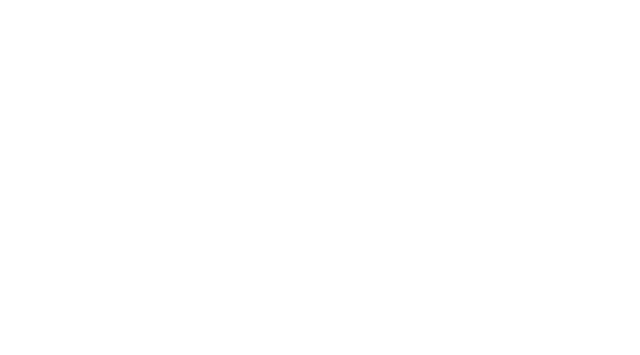
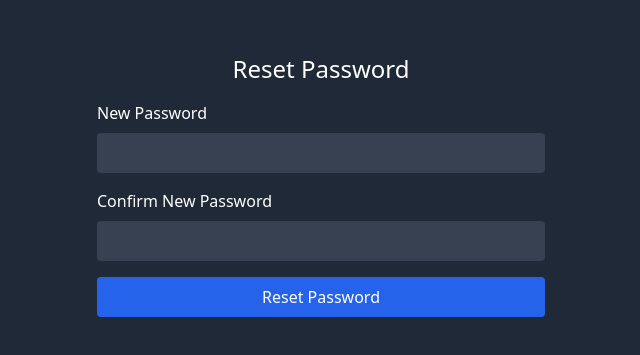
Before and after one commit to MohammedAshiqueM/snd_react, a React (Vite) app in the folder snd/: page /reset-password in a window 1280 px wide. Before the commit this address had no page. Shown: the part 215-570 px from the top of the page, without its empty margins (319-959 px from the left). Built offline with nearby package versions, Linux system fonts and the light colour scheme.

Commit message:
reset password is completed

```diff
--- a/snd/src/App.jsx
+++ b/snd/src/App.jsx
@@ -10,6 +10,8 @@ import Launch from './components/Launch';
 import ProfileHeader from './components/profile';
 import { initializeApp } from './auth';
 import React, { useEffect } from 'react';
+import ForgotPassword from './components/ForgetPassword';
+import ResetPassword from './components/ResetPassword';
 
 function App() {
   return (
@@ -23,6 +25,8 @@ function App() {
             <Route path="/otp" element={<Otp />} />
             <Route path="/home" element={<ProtectedRoute><Home /></ProtectedRoute>} />
             <Route path="/profile" element={<ProfileHeader />} />
+            <Route path="/forget-password" element={<ForgotPassword />} />
+            <Route path="/reset-password" element={<ResetPassword/>} />
 
           </Routes>
         </div>
--- a/snd/src/api.js
+++ b/snd/src/api.js
@@ -82,3 +82,30 @@ export const refreshToken = async () => {
         throw error;
     }
   };
+
+
+//forgot Password
+export const forgetPassword = async (email) => {
+    try {
+        console.log("Sending mail to backend:", email);
+        const response = await axios.post(`forget-password/`, { email });
+        console.log("Backend response:", response.data);
+        return response;
+    } catch (error) {
+        console.error(error);
+        throw error.response ? error.response.data : error.message;
+    }
+};
+
+//reset Password
+export const resetPassword = async (data) => {
+    try {
+        console.log("Sending data to backend:", data);
+        const response = await axios.post(`reset-password/`, data );
+        console.log("Backend response:", response.data);
+        return response;
+    } catch (error) {
+        console.error(error);
+        throw error.response ? error.response.data : error.message;
+    }
+};
--- /dev/null
+++ b/snd/src/components/ForgetPassword.jsx
@@ -0,0 +1,76 @@
+import { useState } from "react";
+import { forgetPassword } from "../api";
+
+const ForgotPassword = () => {
+  const [email, setEmail] = useState("");
+  const [message, setMessage] = useState("");
+  const [error, setError] = useState("");
+  const [loading, setLoading] = useState(false);
+
+  const handleSubmit = async (e) => {
+    e.preventDefault();
+    try {
+      setLoading(true);
+      setMessage("");
+      setError("");
+
+
+      if (!email.trim()) {
+        setError("Please enter your email");
+        setLoading(false);
+        return;
+      }
+      if (!/^\w+([\.-]?\w+)*@\w+([\.-]?\w+)*(\.\w{2,3})+$/.test(email)) {
+        setError("Please enter a valid email");
+        setLoading(false);
+        return;
+      }
+
+      const response = await forgetPassword(email);
+      console.log(response.data.message)
+      setMessage(response.data.message);
+      setError("");
+    } catch (error) {
+      setError(error.response?.data?.message || "Request failed! Please enter a proper email.");
+      setMessage("");
+    } finally {
+      setLoading(false);
+    }
+  };
+
+  return (
+    <div className="flex flex-col items-center justify-center h-screen bg-[#1f1f1f] text-white font-sans">
+      <h2 className="text-2xl mb-8">Forgot Password</h2>
+      <form onSubmit={handleSubmit} className="flex flex-col items-center w-full max-w-[300px]">
+        <label htmlFor="email" className="text-base mb-2">
+          Enter your email:
+        </label>
+        <input
+          type="email"
+          id="email"
+          value={email}
+          onChange={(e) => setEmail(e.target.value)}
+          required
+          className={`w-full p-2 mb-4 border rounded-md bg-[#2d2d2d] text-white text-base ${
+            error ? "border-red-500" : "border-[#333]"
+          }`}
+        />
+        {error && <p className="text-red-500 mb-4 text-sm">{error}</p>}
+        <button
+          type="submit"
+          className={`w-full p-2 text-white text-base rounded-md cursor-pointer transition-colors ${
+            loading
+              ? "bg-gray-500 cursor-not-allowed"
+              : "bg-[#7166ff] hover:bg-[#5c4eff]"
+          }`}
+          disabled={loading}
+        >
+          {loading ? "Sending..." : "Send Reset Link"}
+        </button>
+      </form>
+      {message && <p className="mt-4 text-sm text-green-500">{message}</p>}
+    </div>
+  );
+};
+
+export default ForgotPassword;
--- a/snd/src/components/Login.jsx
+++ b/snd/src/components/Login.jsx
@@ -168,6 +168,12 @@ export default function Login() {
                 Sign up
               </a>
             </div>
+            <div className="text-center text-sm">
+              {" "}
+              <a href="forget-password" className="text-[#6C5DD3] hover:underline">
+                forget password
+              </a>
+            </div>
           </div>
         </div>
       </div>
--- /dev/null
+++ b/snd/src/components/ResetPassword.jsx
@@ -0,0 +1,84 @@
+import { useState } from "react";
+import { useSearchParams } from "react-router-dom";
+import axios from "axios";
+import { resetPassword } from "../api";
+
+const ResetPassword = () => {
+  const [password, setPassword] = useState("");
+  const [confirmPassword, setConfirmPassword] = useState("");
+  const [message, setMessage] = useState("");
+  const [error, setError] = useState("");
+  const [searchParams] = useSearchParams();
+
+  const handleSubmit = async (e) => {
+    e.preventDefault();
+    setMessage("");
+    setError("");
+
+    const token = searchParams.get("token"); // Extract token from URL
+
+    if (!token) {
+      setError("Invalid or missing token.");
+      return;
+    }
+
+    if (!password || !confirmPassword) {
+      setError("Please fill in all fields.");
+      return;
+    }
+
+    if (password !== confirmPassword) {
+      setError("Passwords do not match.");
+      return;
+    }
+
+    try {
+      const data = {token,password}
+      const response = await resetPassword(data);
+      console.log(response)
+      setMessage(response.data.message);
+      setError("");
+    } catch (err) {
+      setError(err.response?.data?.message || "Something went wrong!");
+      setMessage("");
+    }
+  };
+
+  return (
+    <div className="flex flex-col items-center justify-center h-screen bg-gray-800 text-white">
+      <h2 className="text-2xl mb-4">Reset Password</h2>
+      <form onSubmit={handleSubmit} className="flex flex-col w-full max-w-md">
+        <label htmlFor="password" className="mb-2">
+          New Password
+        </label>
+        <input
+          type="password"
+          id="password"
+          value={password}
+          onChange={(e) => setPassword(e.target.value)}
+          className="mb-4 p-2 rounded bg-gray-700 text-white"
+        />
+
+        <label htmlFor="confirm-password" className="mb-2">
+          Confirm New Password
+        </label>
+        <input
+          type="password"
+          id="confirm-password"
+          value={confirmPassword}
+          onChange={(e) => setConfirmPassword(e.target.value)}
+          className="mb-4 p-2 rounded bg-gray-700 text-white"
+        />
+
+        <button type="submit" className="p-2 bg-blue-600 rounded hover:bg-blue-700">
+          Reset Password
+        </button>
+      </form>
+
+      {error && <p className="text-red-500 mt-4">{error}</p>}
+      {message && <p className="text-green-500 mt-4">{message}</p>}
+    </div>
+  );
+};
+
+export default ResetPassword;
```
